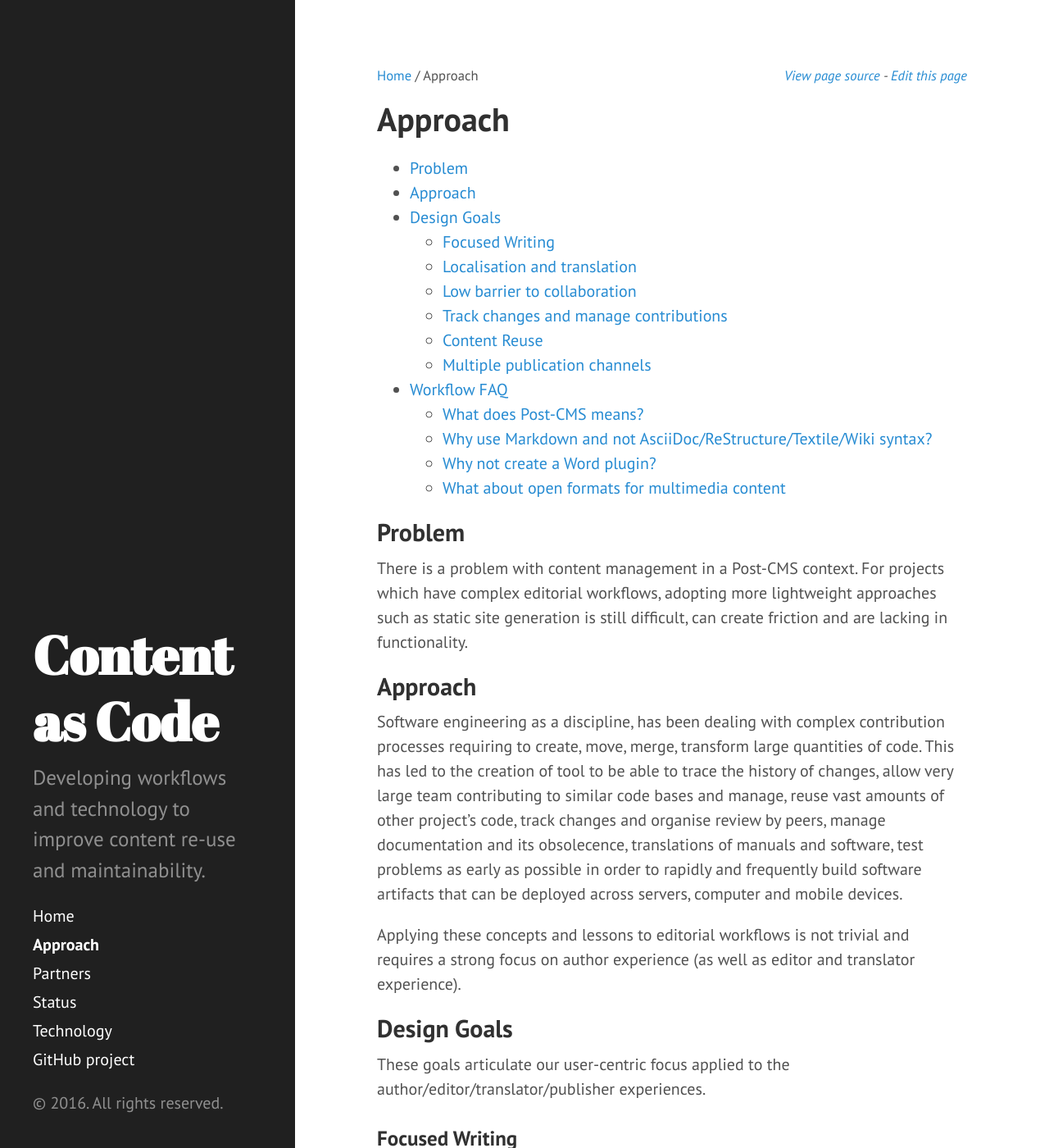
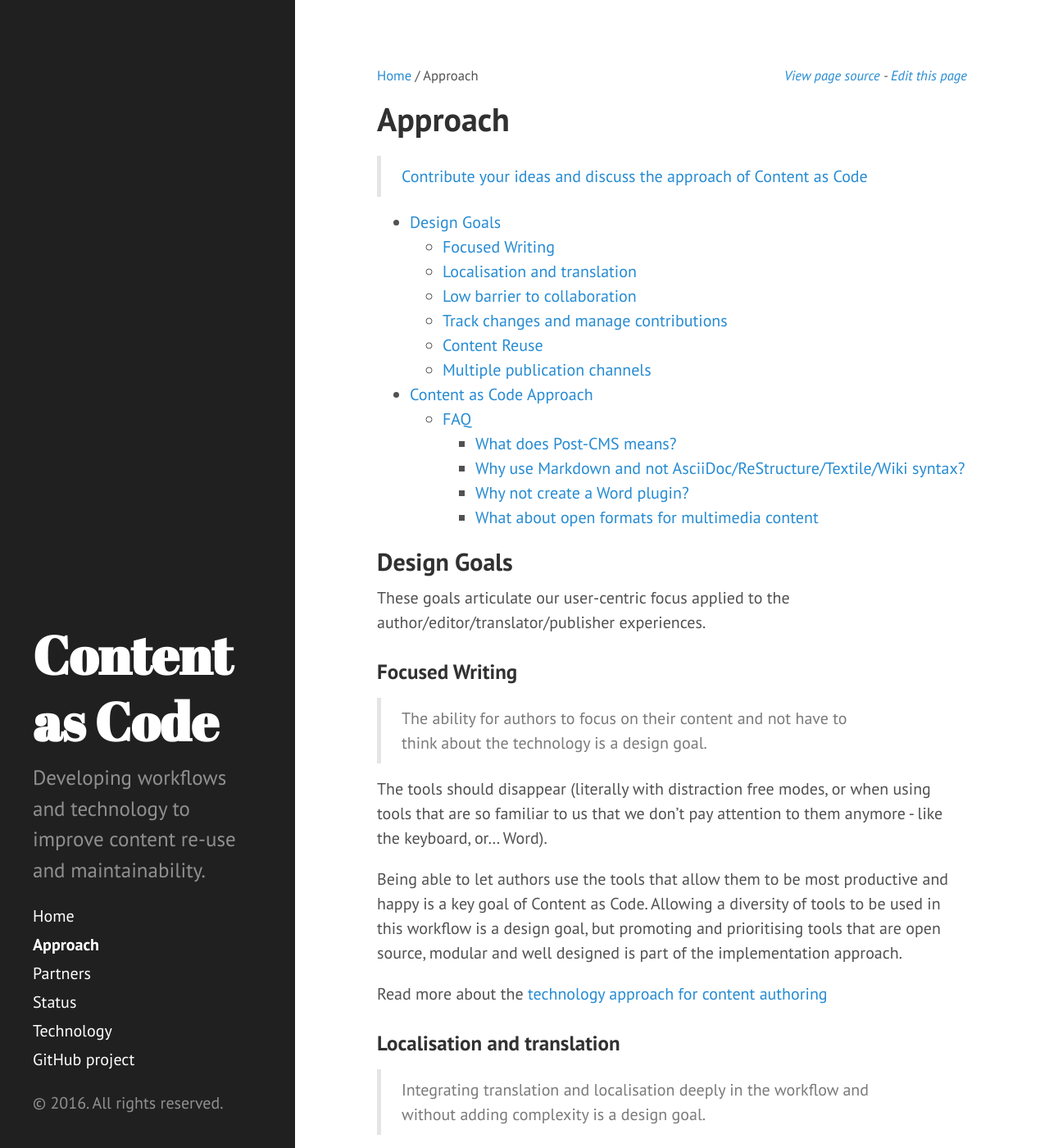
Before and after one commit to iilab/contentascode, a Jekyll site: the page built from approach.md, in a window 1280 px wide and 1400 px high. Shown: the whole window at 82% size. Built offline with Jekyll 4.4.1, drawn with Linux system fonts in a browser that asks for light colours; some of the changed text lies outside the part shown.

Commit message:
Minor structure changes to approach. #1

```diff
--- a/approach.md
+++ b/approach.md
@@ -3,18 +3,11 @@
 title: Approach
 ---
 
+> [Contribute your ideas and discuss the approach of Content as Code](https://github.com/iilab/contentascode/issues/1)
+
 * TOC
 {:toc}
 
-## Problem
-
-There is a problem with content management in a Post-CMS context. For projects which have complex editorial workflows, adopting more lightweight approaches such as static site generation is still difficult, can create friction and are lacking in functionality.
-
-## Approach
-
-Software engineering as a discipline, has been dealing with complex contribution processes requiring to create, move, merge, transform large quantities of code. This has led to the creation of tool to be able to trace the history of changes, allow very large team contributing to similar code bases and manage, reuse vast amounts of other project's code, track changes and organise review by peers, manage documentation and its obsolecence, translations of manuals and software, test problems as early as possible in order to rapidly and frequently build software artifacts that can be deployed across servers, computer and mobile devices.
-
-Applying these concepts and lessons to editorial workflows is not trivial and requires a strong focus on author experience (as well as editor and translator experience).
 
 ## Design Goals
 
@@ -54,8 +47,15 @@
 
 > Publishing to the web, books, mobile apps or other channels is a design goal.
 
+# Content as Code Approach
 
-## Workflow FAQ
+There is a problem with content management in a [Post-CMS](#what-does-post-cms-means) context. For projects which have complex editorial workflows, adopting more lightweight approaches such as static site generation is still difficult, can create friction and are lacking in functionality.
+
+Software engineering as a discipline, has been dealing with complex contribution processes requiring to create, move, merge, transform large quantities of code. This has led to the creation of tool to be able to trace the history of changes, allow very large team contributing to similar code bases and manage, reuse vast amounts of other project's code, track changes and organise review by peers, manage documentation and its obsolecence, translations of manuals and software, test problems as early as possible in order to rapidly and frequently build software artifacts that can be deployed across servers, computer and mobile devices.
+
+Applying these concepts and lessons to editorial workflows is not trivial and requires a strong focus on author experience (as well as editor and translator experience).
+
+## FAQ
 
 ### What does Post-CMS means?
 
```
